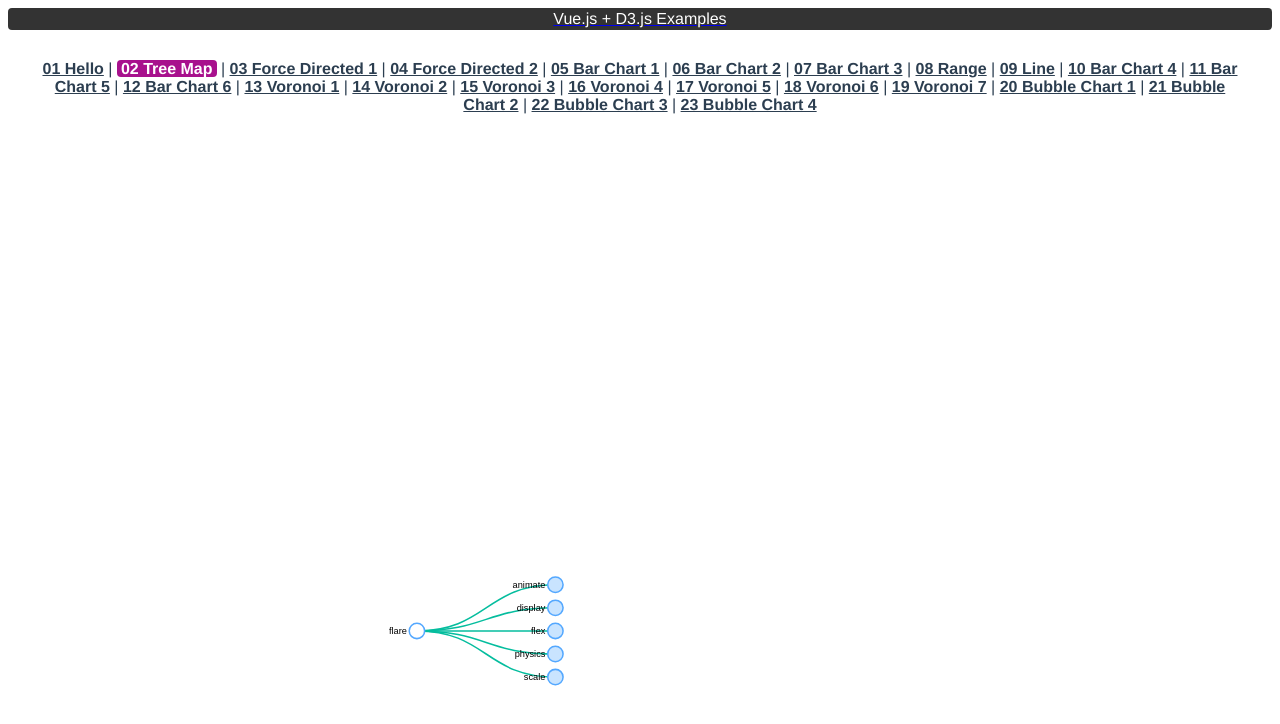
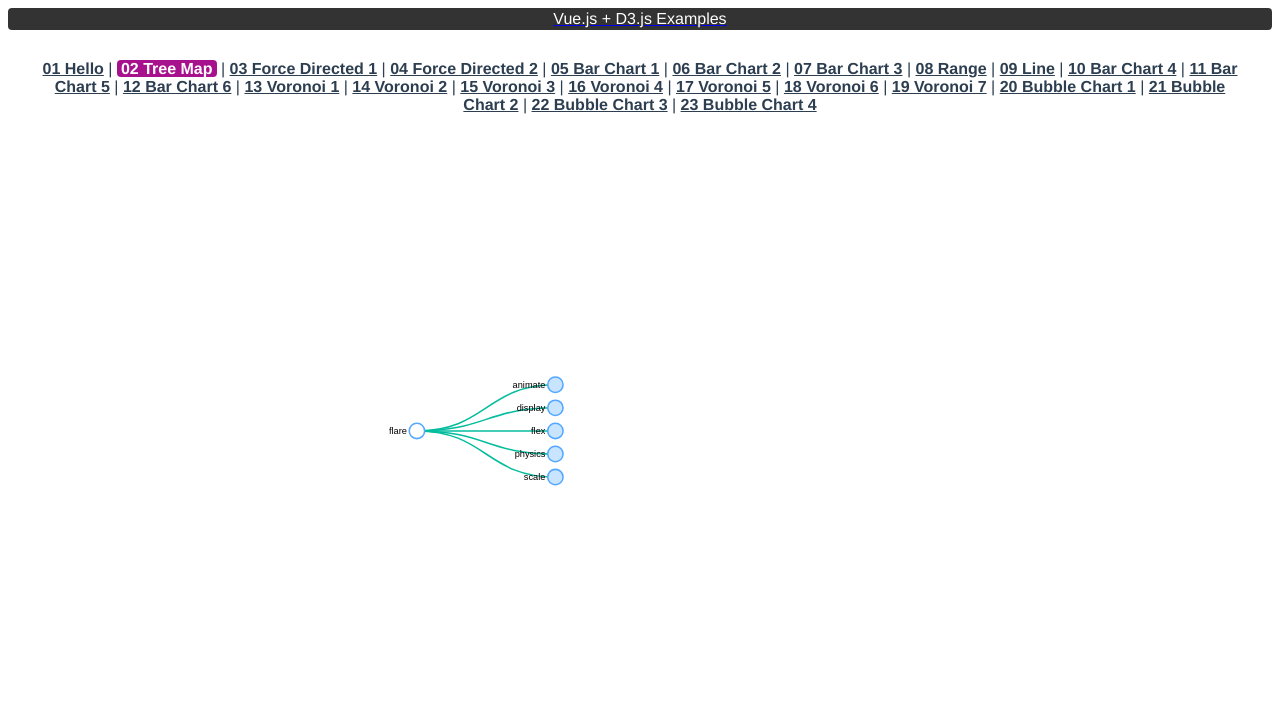
Before and after one commit to kubotahi/vue_d3, a Vue app: page /02 in a window 1280 px wide. Shown: the top 724 px of the page. Built offline with nearby package versions, Linux system fonts and the light colour scheme.

Commit message:
微調整

```diff
--- a/src/views/02.vue
+++ b/src/views/02.vue
@@ -1,9 +1,7 @@
 <template>
   <div class="container">
 
-    <div class="col_2">
-      <svg id="vizTreeII" />
-    </div>
+    <svg id="vizTreeII" width="600" height="600"/>
 
   </div>
 </template>
@@ -281,11 +279,6 @@ export default {
 }
 </script>
 <style>
-#vizTreeII {
-  width: 600px;
-  height: 1000px;
-}
-
 #vizTreeII circle {
   fill: rgb(218, 20, 135);
   stroke: #54a8ff;
--- a/src/views/03.vue
+++ b/src/views/03.vue
@@ -1,9 +1,7 @@
 <template>
   <div class="container">
 
-    <div class="col_2">
-      <svg id="svg" width="600" height="600"></svg>
-    </div>
+    <svg id="svg" width="600" height="600"></svg>
 
   </div>
 </template>
--- a/src/views/04.vue
+++ b/src/views/04.vue
@@ -1,9 +1,7 @@
 <template>
   <div class="container">
 
-    <div class="col_2">
-      <svg width="600" height="600"></svg>
-    </div>
+    <svg width="600" height="600"></svg>
 
   </div>
 </template>
```
